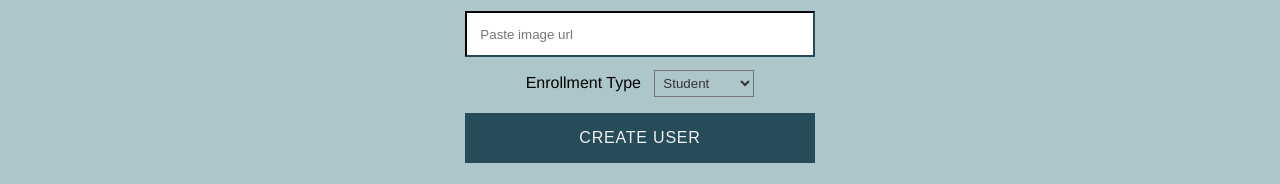
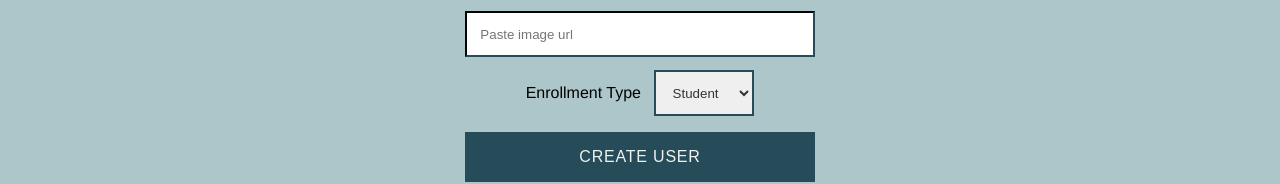
Before and after one commit to cederdorff/react-canvas-users, a React (Create React App) app: page / in a window 1280 px wide. Shown: the part 396-580 px from the top of the page. Built offline with nearby package versions, Linux system fonts and the light colour scheme; no server answers.

Commit message:
Update index.css

```diff
--- a/src/index.css
+++ b/src/index.css
@@ -151,8 +151,10 @@ form input {
 form select {
     width: 100%;
     max-width: 100px;
-    background-color: var(--light-green);
+    padding: 0.92em;
     color: var(--text-color-dark);
+    border-color: var(--green);
+    border-width: 2px;
 }
 
 dialog {
```
